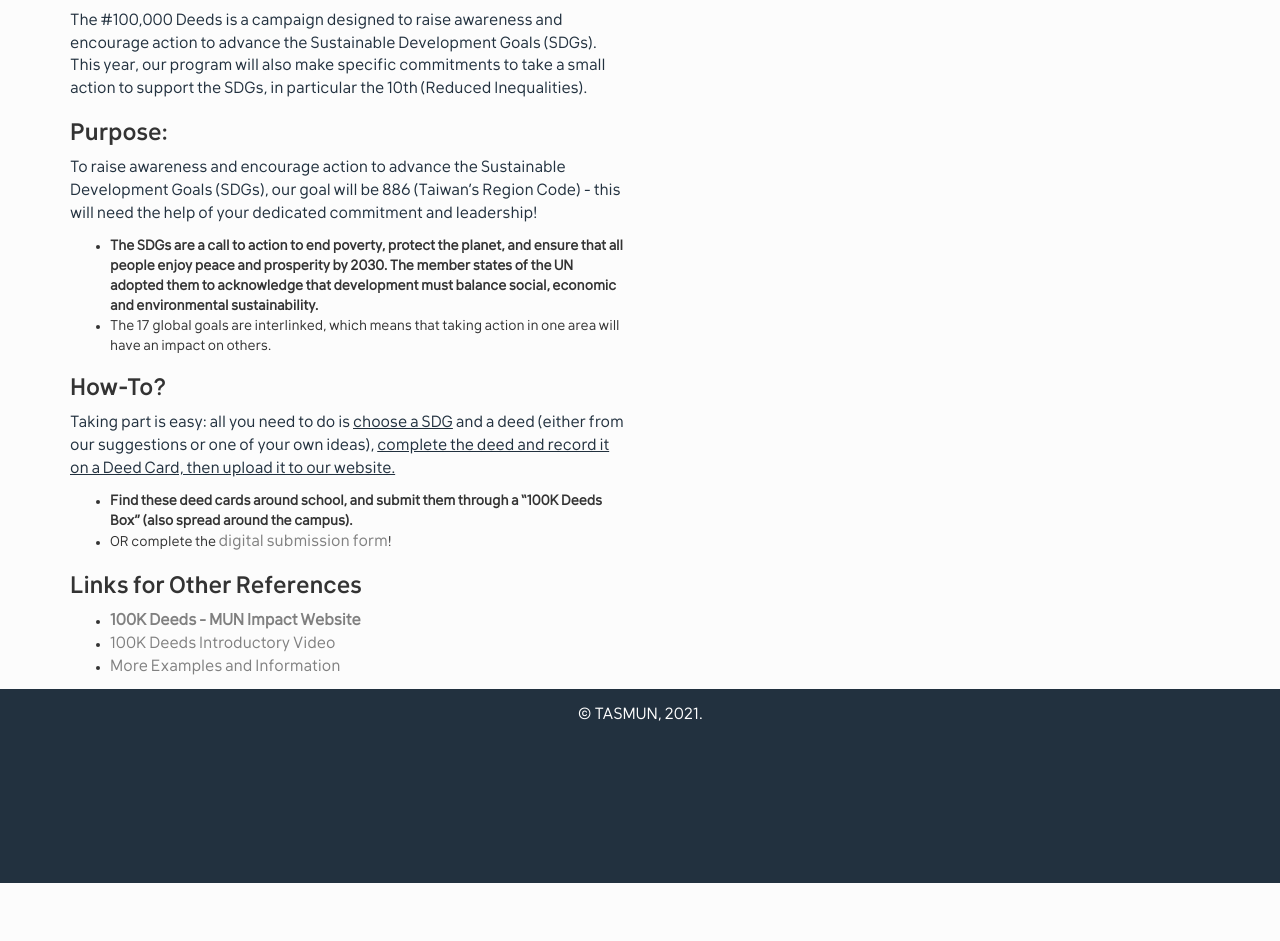
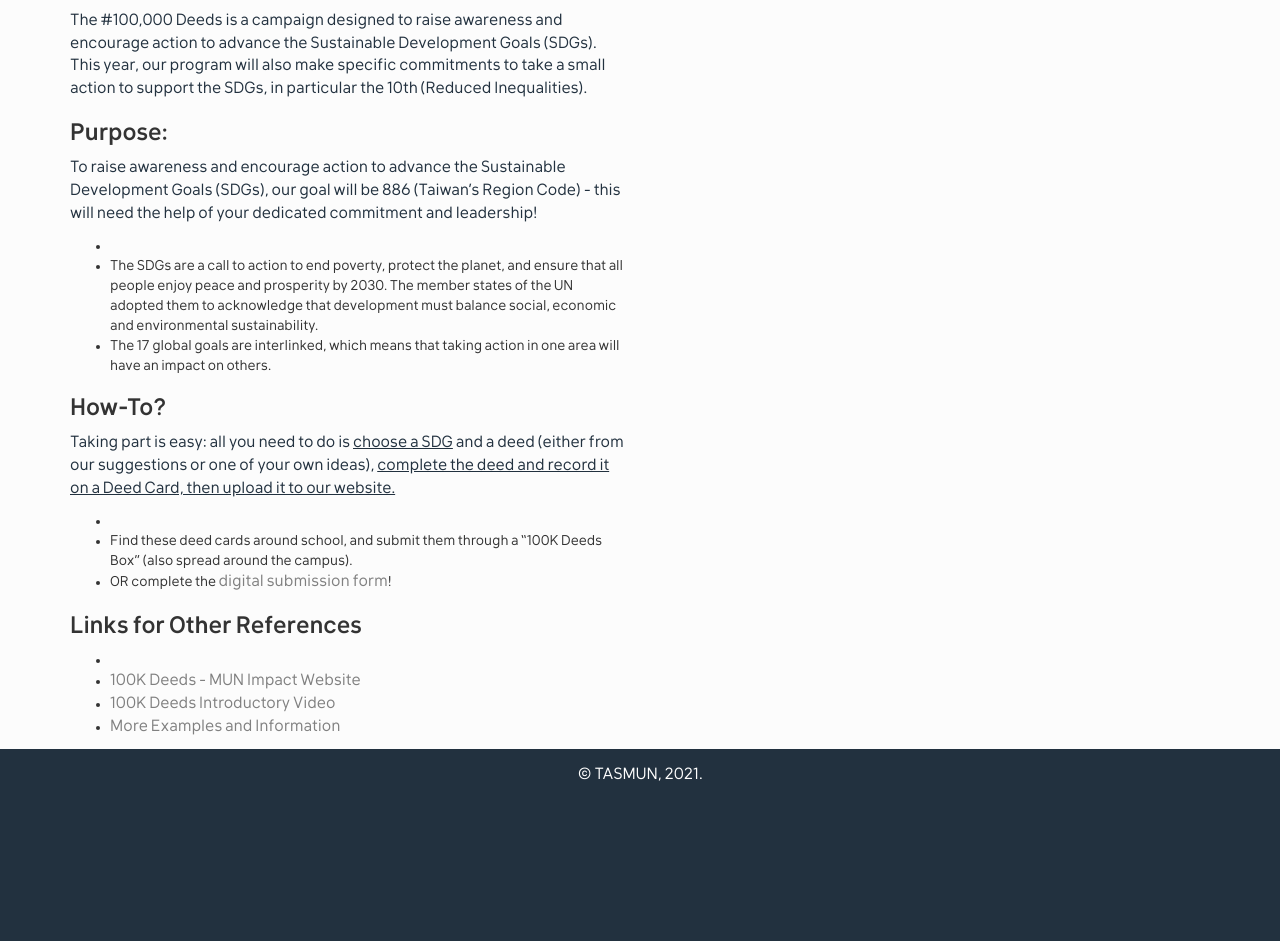
Before and after one commit to alexandernext/tasmun, a Jekyll site: the page built from 100kdeeds.html, in a window 1280 px wide. Shown: the part 322-1263 px from the top of the page. Built offline with Jekyll 4.4.1, drawn with Linux system fonts in a browser that asks for light colours; some web fonts are replaced.

Commit message:
Update 100kdeeds.html

```diff
--- a/100kdeeds.html
+++ b/100kdeeds.html
@@ -19,6 +19,7 @@ title: 100K Deeds Challenge
 To raise awareness and encourage action to advance the Sustainable Development Goals (SDGs), our goal will be 886 (Taiwan’s Region Code) - this will need the help of your dedicated commitment and leadership!
     </p>
     <ul>
+      <li></li>
       <li>The SDGs are a call to action to end poverty, protect the planet, and ensure that all people enjoy peace and prosperity by 2030. The member states of the UN adopted them to acknowledge that development must balance social, economic and environmental sustainability.</li>
       <li>The 17 global goals are interlinked, which means that taking action in one area will have an impact on others. </li>
     </ul>
@@ -31,6 +32,7 @@ To raise awareness and encourage action to advance the Sustainable Development G
       Taking part is easy: all you need to do is <u>choose a SDG</u> and a deed (either from our suggestions or one of your own ideas), <u>complete the deed and record it on a Deed Card, then upload it to our website.</u>
     </p>
     <ul>
+      <li></li>
       <li>Find these deed cards around school, and submit them through a “100K Deeds Box” (also spread around the campus).</li>
       <li>OR complete the <a href="https://docs.google.com/forms/d/e/1FAIpQLSfaF_i5rZxa2ZZWokOQ4-6RjVhxPQjgZMaHVYiBoL7o6h6IjA/viewform">digital submission form</a>! </li>
     </ul>
@@ -40,6 +42,7 @@ To raise awareness and encourage action to advance the Sustainable Development G
      Links for Other References
     </h3>
     <ul>
+      <li></li>
       <li><a href="https://munimpact.org/100000-deeds-campaign/">100K Deeds - MUN Impact Website</a></li>
       <li><a href="https://youtu.be/rlIA5Tv6WYI">100K Deeds Introductory Video</a></li>
       <li><a href="https://drive.google.com/drive/u/1/folders/1yo5GPjPQVHi0P0V4sRJC1CIDgCiTVcSK">More Examples and Information</a></li>
```
